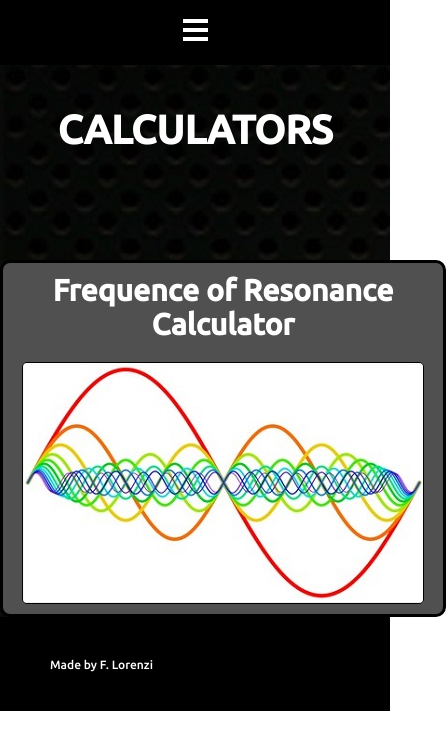
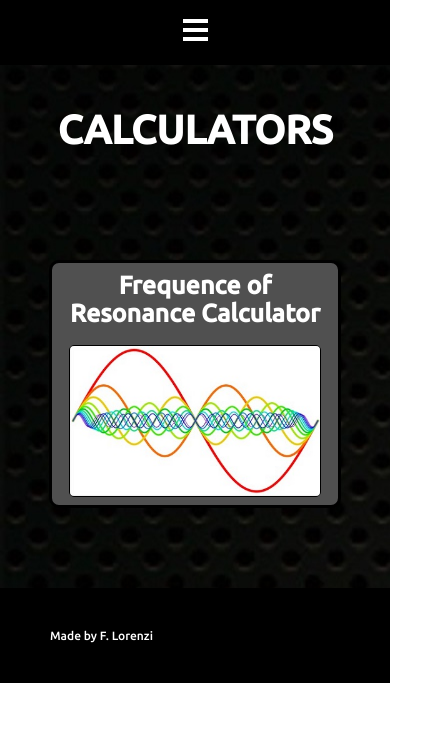
Before and after one commit to fabiolorenzi/acoustic-calculator, a React (Create React App) app: page /calculators in a window 390 px wide. Shown: the top 750 px of the page, 446 px wide, since content can reach past the window. Built offline with nearby package versions, Linux system fonts and the light colour scheme.

Commit message:
styled Calculators component and reviewed ProgramSlot style

```diff
--- a/src/components/Calculators.style.css
+++ b/src/components/Calculators.style.css
@@ -15,8 +15,16 @@
 }
 
 .calculatorsBody {
+    display: flex;
+    flex-wrap: wrap;
+    justify-content: space-around;
+    width: 100%;
+    padding-bottom: 80px;
+}
+
+.programSlotContainer {
     display: block;
-    width: 100%;
+    width: fit-content;
 }
 
 .programSlotContainer a {
--- a/src/components/ProgramSlot.style.css
+++ b/src/components/ProgramSlot.style.css
@@ -22,3 +22,20 @@
     border: 1px solid #000000;
     border-radius: 5px;
 }
+
+@media only screen and (max-width: 860px) {
+    .singleSlot {
+        width: 270px;
+        padding: 8px;
+    }
+
+    .singleSlot h1 {
+        font-size: 25px;
+    }
+
+    .singleSlot img {
+        display: block;
+        width: 250px;
+        height: 150px;
+    }
+}
```
